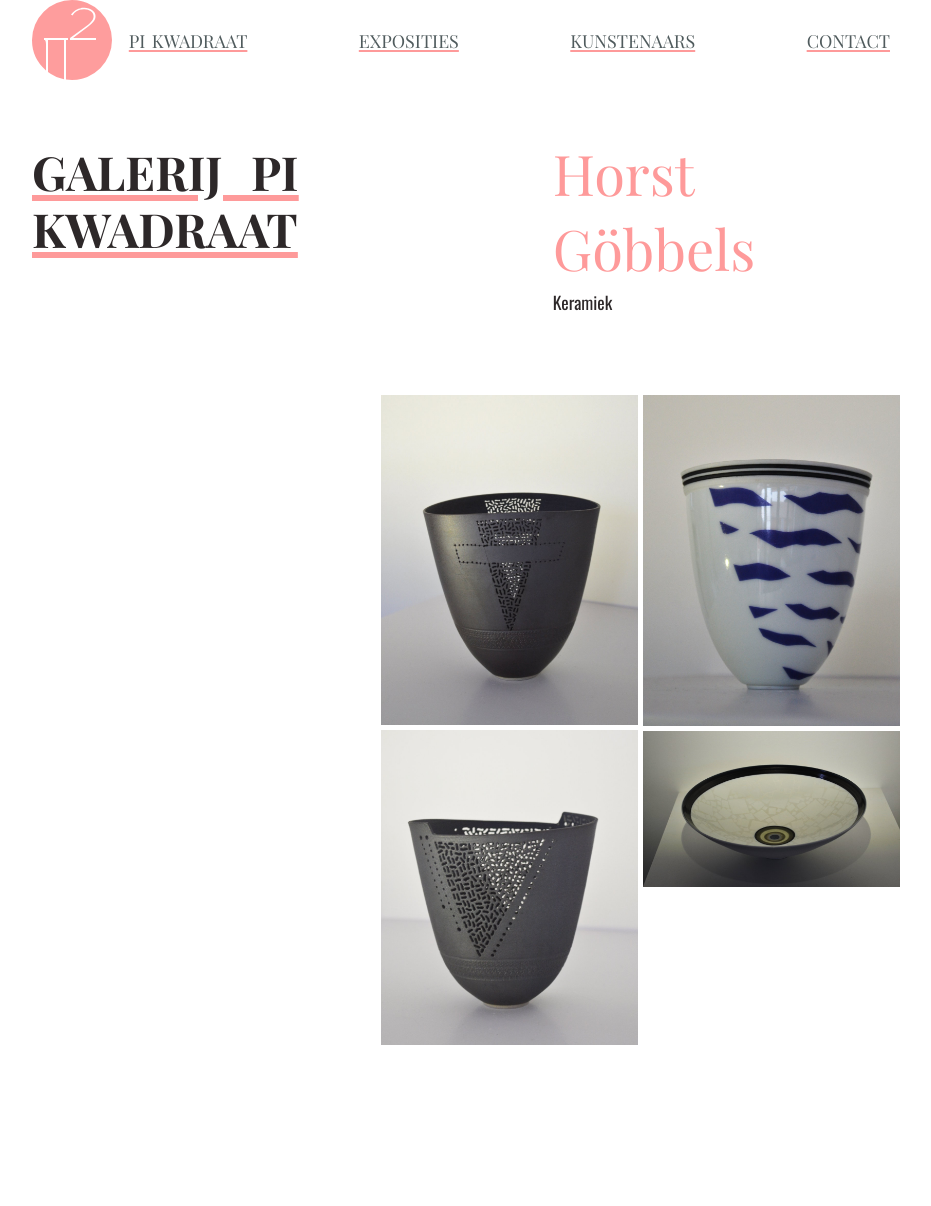
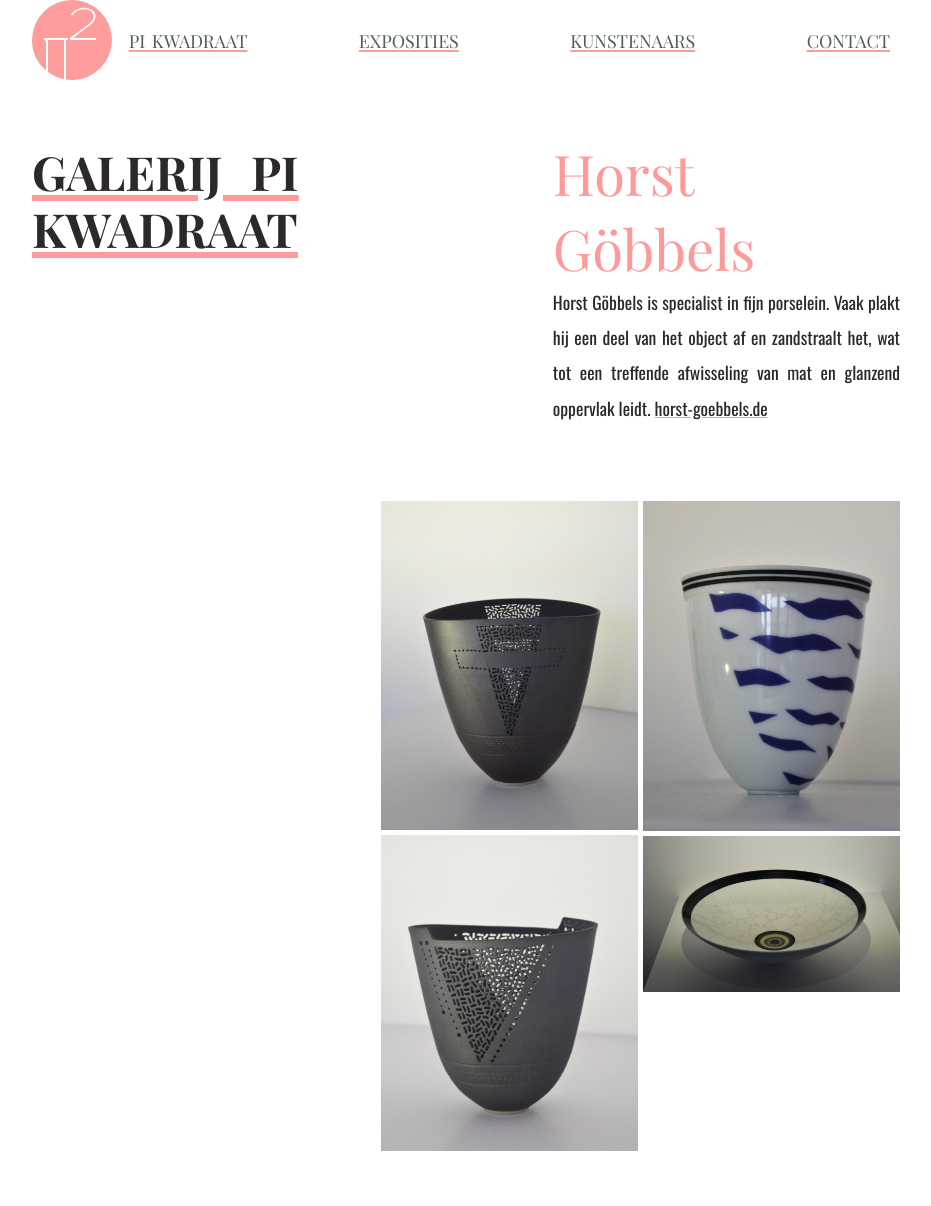
Before and after one commit to croketephji/pikwadraat, a Jekyll site: the page built from _kunstenaars/horst-goebbels.md, in a window 1280 px wide. Shown: the whole page, without its empty margins (174-1105 px from the left). Built offline with Jekyll 4.4.1, drawn with Linux system fonts in a browser that asks for light colours; before the commit the page ends 1100 px from its top, so only the background shows below that.

Commit message:
Meer info over kunstenaars met werk

```diff
--- a/_kunstenaars/horst-goebbels.md
+++ b/_kunstenaars/horst-goebbels.md
@@ -1,5 +1,6 @@
 ---
 title: Horst Göbbels
+ondertitel: Perforaties met een gebroken zaagblad
 ---
 
-Keramiek
+Horst Göbbels is specialist in fijn porselein. Vaak plakt hij een deel van het object af en zandstraalt het, wat tot een treffende afwisseling van mat en glanzend oppervlak leidt. [horst-goebbels.de](http://www.horst-goebbels.de)
```
Also changed, not shown: _kunstenaars/helen-martino.md (+2 -1 lines), _kunstenaars/mieke-selleslagh.md (+1 -1 lines), _kunstenaars/pavel-knapek.md (+2 -1 lines), _kunstenaars/tjok-dessauvage.md (+2 -1 lines).
